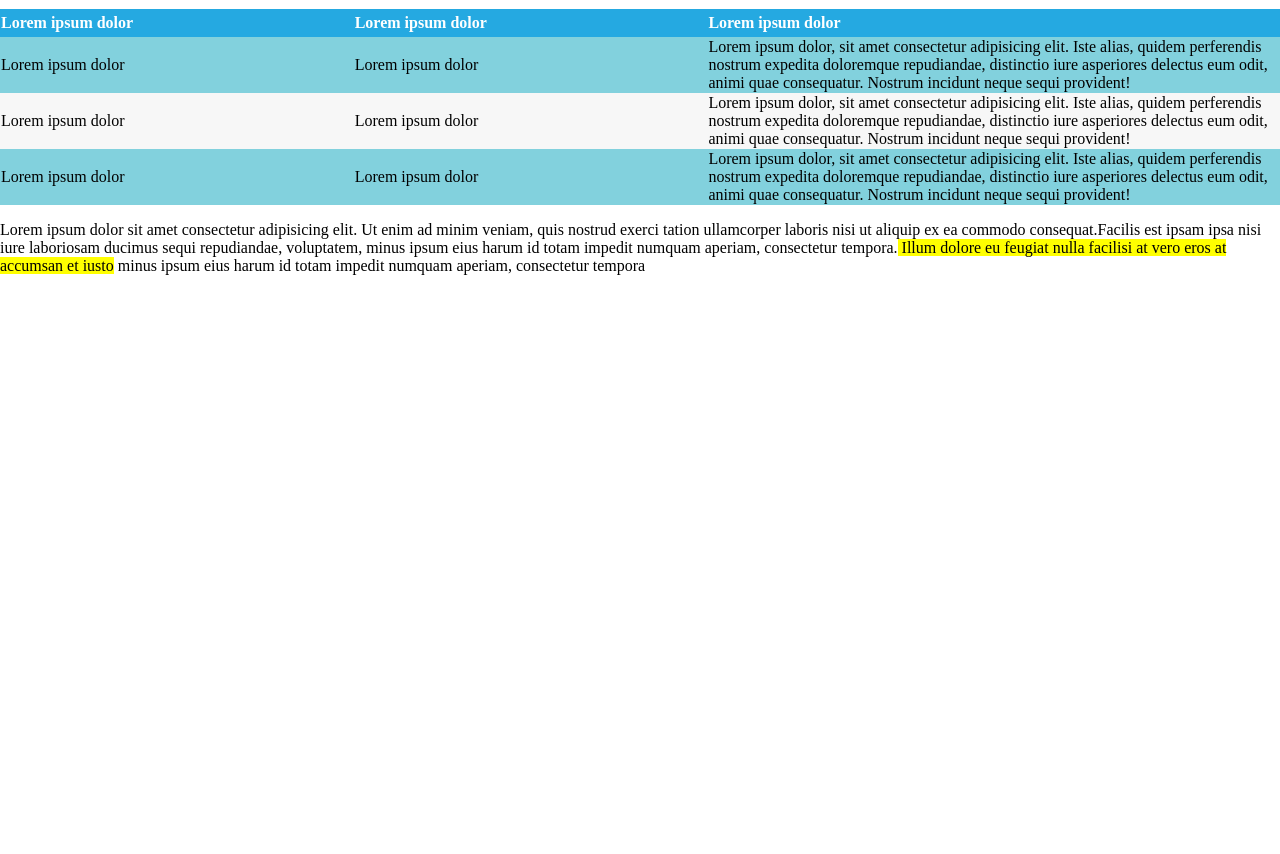
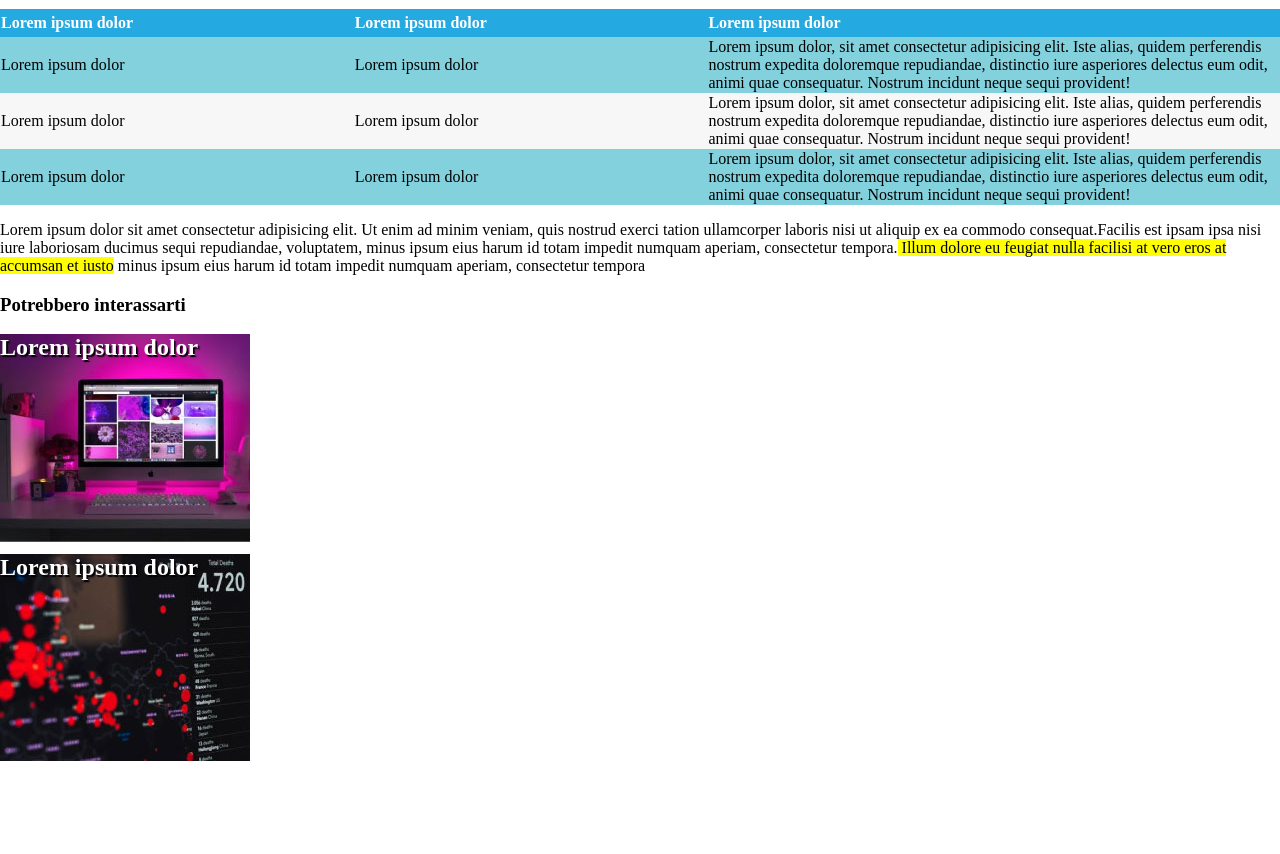
Before and after one commit to ritaurbani/html-css-booleaner, a plain HTML site: page index.html in a window 1280 px wide. Shown: the part 687-1541 px from the top of the page. Before the commit the page ends 978 px from the top, so only its background shows below. Drawn offline with Linux system fonts and the light colour scheme.

Commit message:
feat: add footer

```diff
--- a/css/style.css
+++ b/css/style.css
@@ -25,7 +25,39 @@ body {
     color: rgb(0, 162, 255)
 }
 
-.content{
-    word-wrap:break-word; /*old browsers*/
-    overflow-wrap:break-word;
+.background {
+    /* background-color: lightpink; */
+    background-image: url(../img/cat.jpg);
+    height: 300px;
+    color: white;
   }
+
+  .container-img {
+    /* background-color: lightpink; */
+    background-image: url(../img/monitor.jpg);
+    height: 300px;
+    width: 250px;
+    background-repeat: no-repeat;
+    color: white;
+  }
+
+  .inner-text {
+
+    font-weight: bold;
+    font-size: 1.5em;
+    color: white;
+    text-shadow: 0.07em 0.07em 0.05em black;
+    text-align:left;
+
+  }
+
+  .container-img2 {
+    margin-top: -80px;
+    /* background-color: lightpink; */
+    background-image: url(../img/graph.jpg);
+    height: 300px;
+    width: 250px;
+    background-repeat: no-repeat;
+    color: white;
+
+  }
--- a/index.html
+++ b/index.html
@@ -45,6 +45,7 @@
     </header>
     <!--/header-->
 
+    <!--main-->
     <main>
         <!--Title-Pics-Par-List Section-->
         <section>
@@ -109,9 +110,20 @@
         <!--/last paragraph secion-->
 
     </main>
+    <!--/main-->
 
     <!--footerr-->
     <footer>
+        <h3>Potrebbero interassarti</h3>
+
+
+        <div class="container-img">
+            <div class="inner-text">Lorem ipsum dolor</div>
+          </div>
+
+        <div class="container-img2">
+            <div class="inner-text">Lorem ipsum dolor</div>
+        </div>
 
     <!--/footer-->
     </footer>
```
